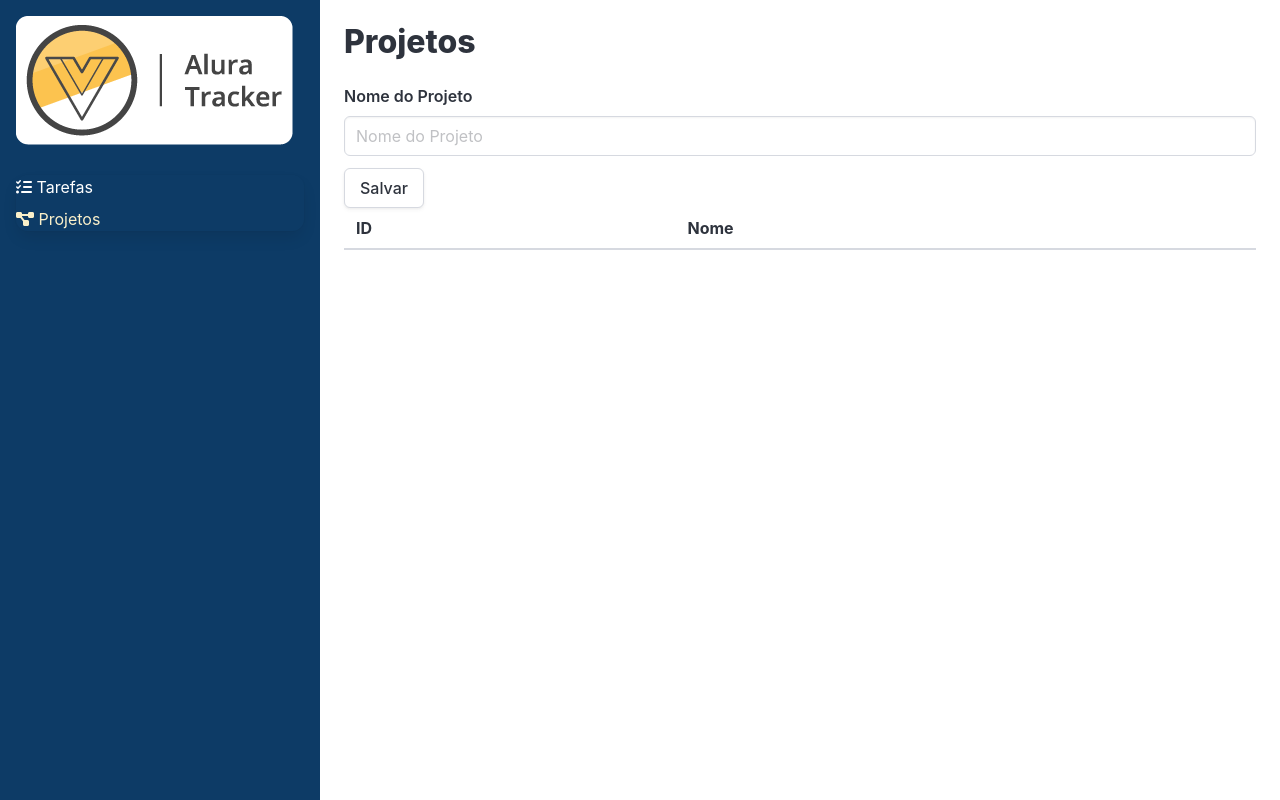
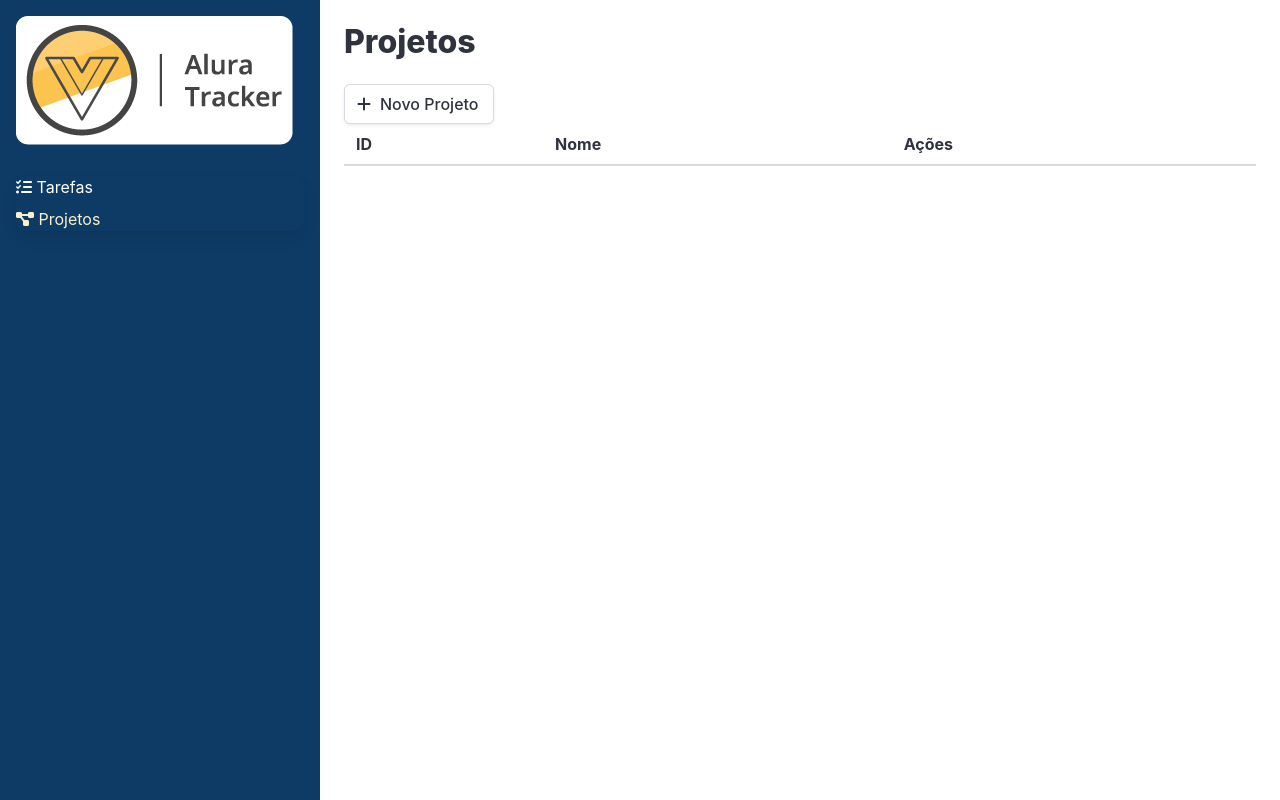
Before and after one commit to RobsonArcoleze/vue-alura-tracker, a Vue app: page /#/projetos in a window 1280 px wide. Built offline with nearby package versions, Linux system fonts and the light colour scheme.

Commit message:
feat: Definindo responsabilidades
- Implementa edição de projetos

```diff
--- a/src/components/Formulario.vue
+++ b/src/components/Formulario.vue
@@ -2,7 +2,6 @@
 import { ref } from 'vue'
 import Temporizador from './Temporizador.vue'
 import { useProjetoStore } from '@/store'
-import type IProjetos from '@/interface/IProjeto'
 import type { ITarefa } from '@/interface/ITarefa'
 
 let descricao = ref<string>('')
--- a/src/router/index.ts
+++ b/src/router/index.ts
@@ -1,4 +1,5 @@
-import Projetos from '@/views/Projetos.vue'
+import Formulario from '@/views/Projetos/Formulario.vue'
+import Projetos from '@/views/Projetos/Projetos.vue'
 import Tarefas from '@/views/Tarefas.vue'
 import { createRouter, createWebHashHistory, type RouteRecordRaw } from 'vue-router'
 
@@ -18,6 +19,17 @@ const rotas: RouteRecordRaw[] = [
     name: 'Projetos',
     component: Projetos,
   },
+  {
+    path: '/projetos/novo',
+    name: 'Novo Projetos',
+    component: Formulario,
+  },
+  {
+    path: '/projetos/:id',
+    name: 'Editar Projetos',
+    component: Formulario,
+    props: true,
+  },
 ]
 
 const roteador = createRouter({
--- a/src/store/index.ts
+++ b/src/store/index.ts
@@ -11,6 +11,11 @@ export const useProjetoStore = defineStore('projeto', {
   }),
   getters: {},
   actions: {
+    editProjeto(projeto: IProjetos) {
+      const index = this.projetos.findIndex((proj) => proj.id == projeto.id)
+      this.projetos[index] = projeto
+    },
+
     insertProjeto(nome: string) {
       this.projetos.push({
         id: new Date().toISOString(),
--- a/src/views/Projetos.vue
+++ b/src/views/Projetos/Formulario.vue
@@ -1,22 +1,43 @@
 <script setup lang="ts">
 import type IProjetos from '@/interface/IProjeto'
+import roteador from '@/router'
 import { useProjetoStore } from '@/store'
-import { ref } from 'vue'
+import { onMounted, ref } from 'vue'
 
 const nomeDoProjeto = ref<string>('')
 const projetos = ref<IProjetos[]>([])
 const store = useProjetoStore()
 
+const props = defineProps<{
+  id: string
+}>()
+
+onMounted(() => {
+  if (props.id) {
+    const project = store.projetos.find((proj) => proj.id == props.id)
+    nomeDoProjeto.value = project?.nome || ''
+  }
+})
+
 function salvar() {
+  if (props.id) {
+    store.editProjeto({
+      id: props.id,
+      nome: nomeDoProjeto.value,
+    })
+  } else {
+    store.insertProjeto(nomeDoProjeto.value)
+  }
+
   const projeto: IProjetos = {
     id: new Date().toISOString(),
     nome: nomeDoProjeto.value,
   }
+
   projetos.value.push(projeto)
 
-  store.insertProjeto(nomeDoProjeto.value)
-
   nomeDoProjeto.value = ''
+  roteador.push('/projetos')
 }
 </script>
 
@@ -38,20 +59,6 @@ function salvar() {
         <button class="button" type="submit">Salvar</button>
       </div>
     </form>
-    <table class="table is-fullwidth">
-      <thead>
-        <tr>
-          <th>ID</th>
-          <th>Nome</th>
-        </tr>
-      </thead>
-      <tbody>
-        <tr v-for="projeto in store.projetos" :key="projeto.id">
-          <td>{{ projeto.id }}</td>
-          <td>{{ projeto.nome }}</td>
-        </tr>
-      </tbody>
-    </table>
   </section>
 </template>
 
--- /dev/null
+++ b/src/views/Projetos/Projetos.vue
@@ -0,0 +1,43 @@
+<script setup lang="ts">
+import { useProjetoStore } from '@/store'
+
+const store = useProjetoStore()
+</script>
+
+<template>
+  <section class="projetos">
+    <h1 class="title">Projetos</h1>
+    <RouterLink to="/projetos/novo" class="button">
+      <span class="icon is-small">
+        <i class="fas fa-plus"></i>
+      </span>
+      <span>Novo Projeto</span>
+    </RouterLink>
+    <table class="table is-fullwidth">
+      <thead>
+        <tr>
+          <th>ID</th>
+          <th>Nome</th>
+          <th>Ações</th>
+        </tr>
+      </thead>
+      <tbody>
+        <tr v-for="projeto in store.projetos" :key="projeto.id">
+          <td>{{ projeto.id }}</td>
+          <td>{{ projeto.nome }}</td>
+          <td>
+            <RouterLink :to="`/projetos/${projeto.id}`" class="button">
+              <span class="icon is-small"><i class="fas fa-pencil-alt"></i></span>
+            </RouterLink>
+          </td>
+        </tr>
+      </tbody>
+    </table>
+  </section>
+</template>
+
+<style scoped>
+.projetos {
+  padding: 1.5rem;
+}
+</style>
```
